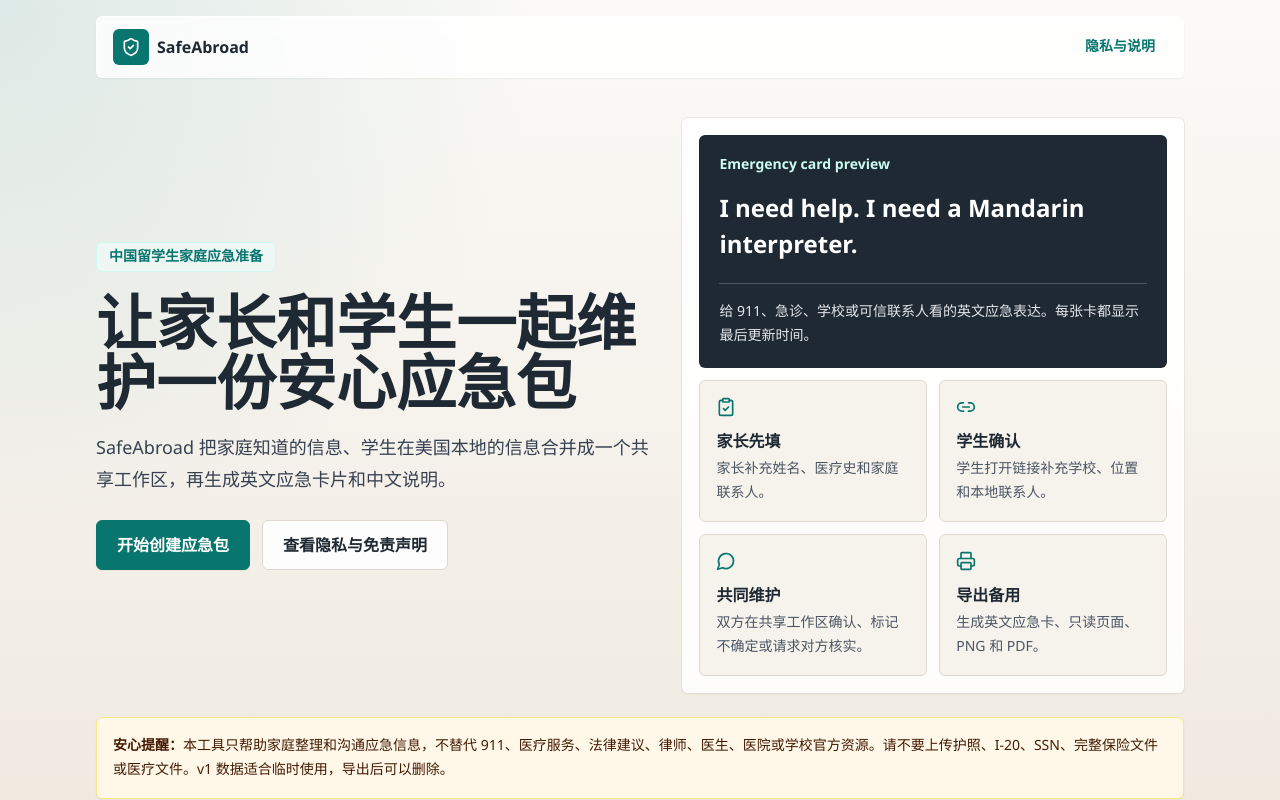
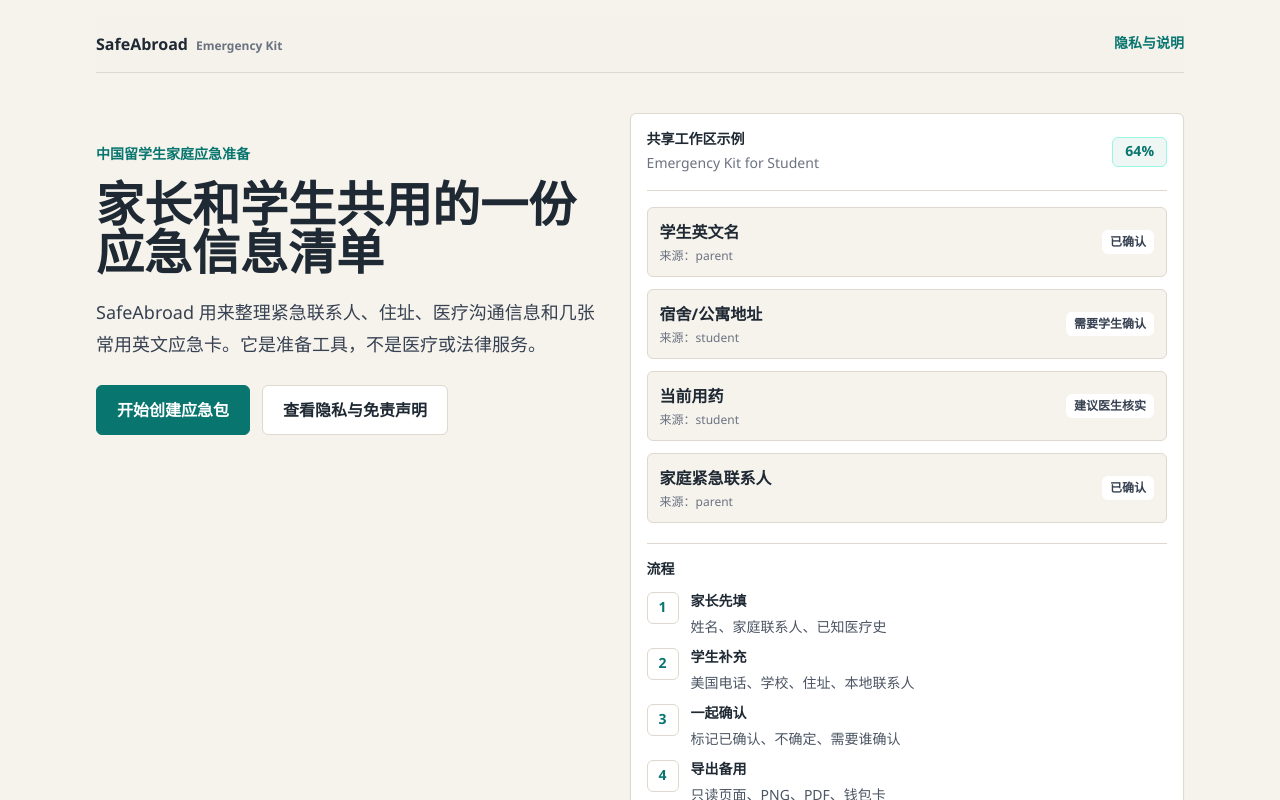
Before and after one commit to chusuyi2007-del/safeabroad-emergency-kit, a Next.js app: page / in a window 1280 px wide. Shown: the top 800 px of the page. Built offline with nearby package versions, Linux system fonts and the light colour scheme.

Commit message:
Refine UI to feel less generated

```diff
--- a/app/globals.css
+++ b/app/globals.css
@@ -9,9 +9,7 @@
 
 body {
   min-height: 100vh;
-  background:
-    radial-gradient(circle at top left, rgba(8, 117, 111, 0.12), transparent 34rem),
-    linear-gradient(180deg, #fbfaf7 0%, #f6f3ed 44%, #efe9df 100%);
+  background: #f6f3ed;
   text-rendering: geometricPrecision;
 }
 
--- a/app/page.tsx
+++ b/app/page.tsx
@@ -1,28 +1,25 @@
 import { Button } from "@/components/Button";
 import { Notice } from "@/components/Notice";
 import { Shell } from "@/components/Shell";
-import { ClipboardCheck, Link2, MessageCircle, Printer } from "lucide-react";
 
 export default function LandingPage() {
   const steps = [
-    ["家长先填", "家长补充姓名、医疗史和家庭联系人。", ClipboardCheck],
-    ["学生确认", "学生打开链接补充学校、位置和本地联系人。", Link2],
-    ["共同维护", "双方在共享工作区确认、标记不确定或请求对方核实。", MessageCircle],
-    ["导出备用", "生成英文应急卡、只读页面、PNG 和 PDF。", Printer]
+    ["1", "家长先填", "姓名、家庭联系人、已知医疗史"],
+    ["2", "学生补充", "美国电话、学校、住址、本地联系人"],
+    ["3", "一起确认", "标记已确认、不确定、需要谁确认"],
+    ["4", "导出备用", "只读页面、PNG、PDF、钱包卡"]
   ] as const;
 
   return (
     <Shell>
-      <section className="grid gap-8 lg:grid-cols-[1.05fr_0.95fr] lg:items-center">
-        <div className="py-4 sm:py-10">
-          <p className="inline-flex rounded-md border border-teal-100 bg-mist px-3 py-1 text-sm font-bold text-calm">
-            中国留学生家庭应急准备
-          </p>
-          <h1 className="mt-5 max-w-3xl text-4xl font-black leading-tight text-ink sm:text-6xl">
-            让家长和学生一起维护一份安心应急包
+      <section className="grid gap-8 lg:grid-cols-[0.95fr_1.05fr] lg:items-start">
+        <div className="py-2 sm:py-8">
+          <p className="text-sm font-bold text-calm">中国留学生家庭应急准备</p>
+          <h1 className="mt-4 max-w-2xl text-4xl font-bold leading-tight text-ink sm:text-5xl">
+            家长和学生共用的一份应急信息清单
           </h1>
-          <p className="mt-5 max-w-2xl text-lg leading-8 text-gray-700">
-            SafeAbroad 把家庭知道的信息、学生在美国本地的信息合并成一个共享工作区，再生成英文应急卡片和中文说明。
+          <p className="mt-5 max-w-xl text-lg leading-8 text-gray-700">
+            SafeAbroad 用来整理紧急联系人、住址、医疗沟通信息和几张常用英文应急卡。它是准备工具，不是医疗或法律服务。
           </p>
           <div className="mt-6 flex flex-col gap-3 sm:flex-row">
             <Button href="/parent/start">开始创建应急包</Button>
@@ -31,24 +28,57 @@
             </Button>
           </div>
         </div>
-        <div className="rounded-md border border-white/70 bg-white/85 p-4 shadow-sm ring-1 ring-line/50 backdrop-blur">
-          <div className="rounded-md bg-ink p-5 text-white">
-            <p className="text-sm font-semibold text-teal-100">Emergency card preview</p>
-            <p className="mt-4 text-2xl font-black leading-9">
-              I need help. I need a Mandarin interpreter.
-            </p>
-            <p className="mt-5 border-t border-white/20 pt-4 text-sm leading-6 text-gray-200">
-              给 911、急诊、学校或可信联系人看的英文应急表达。每张卡都显示最后更新时间。
-            </p>
+
+        <div className="rounded-md border border-line bg-white p-4 shadow-sm">
+          <div className="border-b border-line pb-4">
+            <div className="flex items-center justify-between gap-4">
+              <div>
+                <p className="text-sm font-bold text-ink">共享工作区示例</p>
+                <p className="mt-1 text-sm text-gray-500">Emergency Kit for Student</p>
+              </div>
+              <span className="rounded-md border border-teal-200 bg-mist px-3 py-1 text-sm font-bold text-calm">64%</span>
+            </div>
           </div>
-          <div className="mt-3 grid gap-3 sm:grid-cols-2">
-            {steps.map(([title, body, Icon]) => (
-              <div className="rounded-md border border-line bg-paper p-4" key={title}>
-                <Icon className="h-5 w-5 text-calm" />
-                <h2 className="mt-3 font-bold text-ink">{title}</h2>
-                <p className="mt-1 text-sm leading-6 text-gray-600">{body}</p>
+
+          <div className="mt-4 space-y-3">
+            {[
+              ["学生英文名", "已确认", "parent"],
+              ["宿舍/公寓地址", "需要学生确认", "student"],
+              ["当前用药", "建议医生核实", "student"],
+              ["家庭紧急联系人", "已确认", "parent"]
+            ].map(([label, status, source]) => (
+              <div className="grid grid-cols-[1fr_auto] gap-3 rounded-md border border-line bg-paper px-3 py-3" key={label}>
+                <div>
+                  <p className="font-semibold text-ink">{label}</p>
+                  <p className="mt-1 text-xs text-gray-500">来源：{source}</p>
+                </div>
+                <p className="self-center rounded-md bg-white px-2 py-1 text-xs font-bold text-gray-700">{status}</p>
               </div>
             ))}
+          </div>
+
+          <div className="mt-5 border-t border-line pt-4">
+            <p className="text-sm font-bold text-ink">流程</p>
+            <div className="mt-3 grid gap-2">
+              {steps.map(([number, title, body]) => (
+                <div className="grid grid-cols-[2rem_1fr] gap-3 text-sm" key={title}>
+                  <span className="flex h-8 w-8 items-center justify-center rounded-md border border-line bg-white font-bold text-calm">
+                    {number}
+                  </span>
+                  <div>
+                    <p className="font-bold text-ink">{title}</p>
+                    <p className="mt-1 leading-6 text-gray-600">{body}</p>
+                  </div>
+                </div>
+              ))}
+            </div>
+            <div className="mt-4 rounded-md border border-line bg-white p-4">
+              <p className="text-sm font-bold text-ink">911 Card</p>
+              <p className="mt-2 text-base font-semibold leading-7 text-gray-800">
+                I need help. I need a Mandarin interpreter.
+              </p>
+              <p className="mt-2 text-xs text-gray-500">Last updated: May 12, 2026</p>
+            </div>
           </div>
         </div>
       </section>
--- a/components/Button.tsx
+++ b/components/Button.tsx
@@ -11,8 +11,8 @@
 };
 
 const variants = {
-  primary: "bg-calm text-white border-calm shadow-sm hover:bg-teal-800",
-  secondary: "bg-white/90 text-ink border-line hover:border-calm hover:bg-mist",
+  primary: "bg-calm text-white border-calm hover:bg-teal-800",
+  secondary: "bg-white text-ink border-line hover:border-calm hover:bg-mist",
   danger: "bg-white text-red-700 border-red-200 hover:border-red-500 hover:bg-red-50"
 };
 
@@ -24,7 +24,7 @@
   variant = "primary",
   disabled = false
 }: ButtonProps) {
-  const className = `inline-flex min-h-12 w-full items-center justify-center rounded-md border px-5 py-3 text-center text-base font-bold transition focus:outline-none focus:ring-4 focus:ring-teal-100 sm:w-auto ${
+  const className = `inline-flex min-h-12 w-full items-center justify-center rounded-md border px-5 py-3 text-center text-base font-semibold transition focus:outline-none focus:ring-4 focus:ring-teal-100 sm:w-auto ${
     variants[variant]
   } ${disabled ? "pointer-events-none opacity-50" : ""}`;
 
--- a/components/CardPreview.tsx
+++ b/components/CardPreview.tsx
@@ -12,12 +12,12 @@
 }) {
   return (
     <article
-      className="card-export flex min-h-72 flex-col justify-between rounded-md border border-line p-5 shadow-sm ring-1 ring-white/70"
+      className="card-export flex min-h-72 flex-col justify-between rounded-md border border-line p-5"
       id={exportId}
     >
       <div>
-        <p className="inline-flex rounded-md bg-mist px-3 py-1 text-sm font-bold uppercase text-calm">{card.title}</p>
-        <p className="mt-5 text-xl font-bold leading-8 text-ink">{card.english}</p>
+        <p className="text-sm font-bold text-calm">{card.title}</p>
+        <p className="mt-4 text-xl font-semibold leading-8 text-ink">{card.english}</p>
         <p className="mt-5 border-t border-line pt-4 text-base leading-7 text-gray-700">{card.chinese}</p>
         {card.disclaimer ? <p className="mt-3 text-sm font-semibold text-red-700">{card.disclaimer}</p> : null}
       </div>
--- a/components/Shell.tsx
+++ b/components/Shell.tsx
@@ -1,19 +1,16 @@
 import Link from "next/link";
 import type { ReactNode } from "react";
-import { ShieldCheck } from "lucide-react";
 
 export function Shell({ children }: { children: ReactNode }) {
   return (
     <main className="min-h-screen">
       <div className="mx-auto flex min-h-screen w-full max-w-6xl flex-col px-4 py-4 sm:px-6 lg:px-8">
-        <header className="sticky top-3 z-20 flex items-center justify-between gap-4 rounded-md border border-white/70 bg-white/80 px-4 py-3 shadow-sm backdrop-blur">
-          <Link href="/" className="inline-flex items-center gap-2 text-base font-bold text-ink">
-            <span className="inline-flex h-9 w-9 items-center justify-center rounded-md bg-calm text-white">
-              <ShieldCheck className="h-5 w-5" />
-            </span>
+        <header className="flex items-center justify-between gap-4 border-b border-line bg-paper/95 py-4">
+          <Link href="/" className="inline-flex items-baseline gap-2 text-base font-bold text-ink">
             <span>SafeAbroad</span>
+            <span className="text-xs font-semibold text-gray-500">Emergency Kit</span>
           </Link>
-          <Link href="/privacy" className="rounded-md px-3 py-2 text-sm font-semibold text-calm hover:bg-mist">
+          <Link href="/privacy" className="text-sm font-semibold text-calm hover:underline">
             隐私与说明
           </Link>
         </header>
```
Also changed, not shown: components/KitWorkspaceEditor.tsx (+20 -35 lines), components/SharedKitView.tsx (+7 -7 lines).
